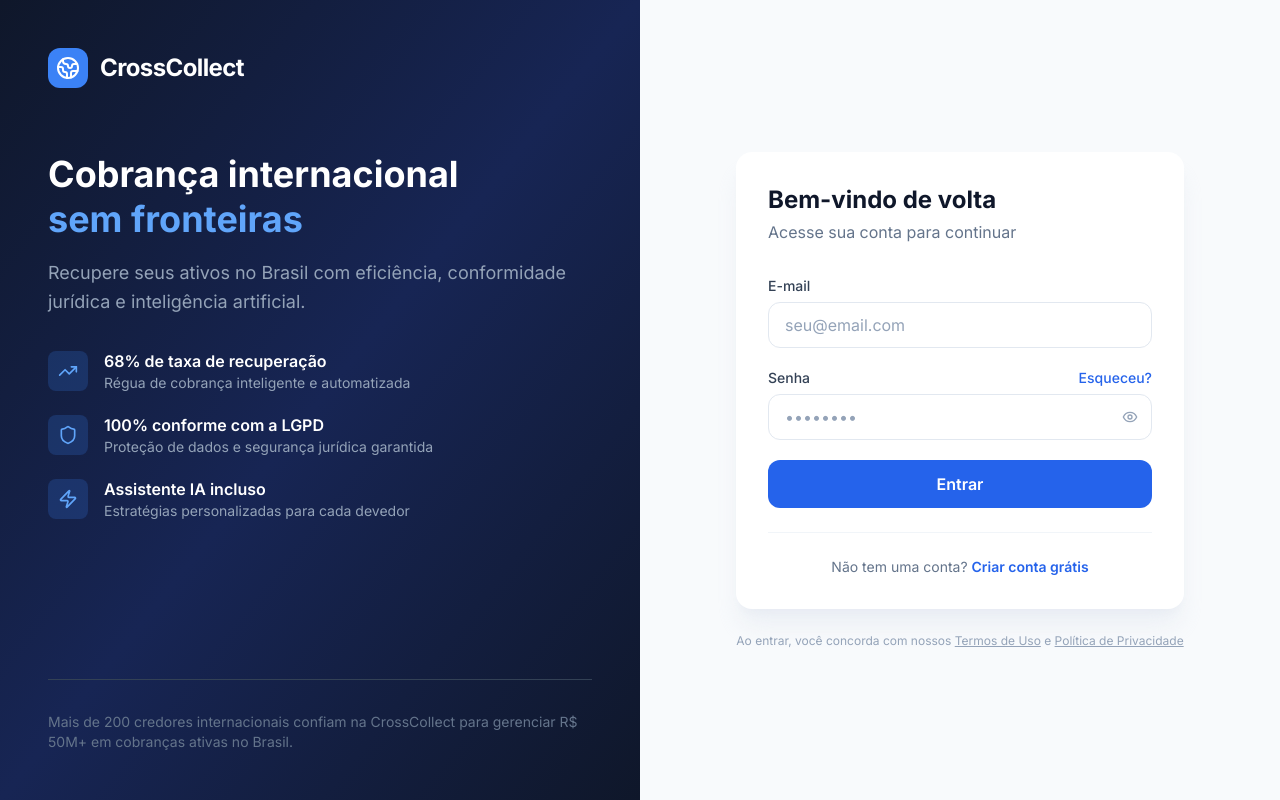
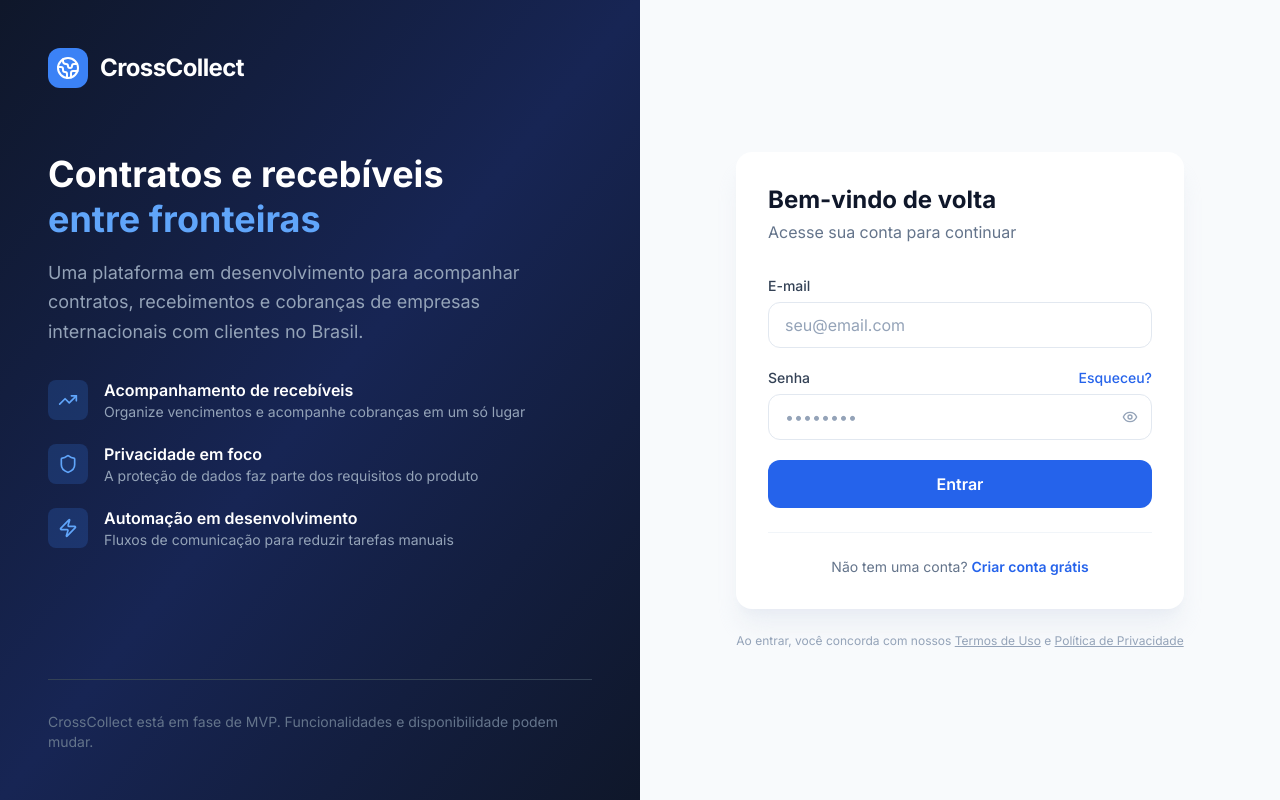
Before and after one commit to alessandromayer/crosscollect, a Next.js app: page /login in a window 1280 px wide. Built offline with nearby package versions, Linux system fonts and the light colour scheme.

Commit message:
Remove unsupported claims from login marketing panel

```diff
--- a/app/(auth)/login/page.tsx
+++ b/app/(auth)/login/page.tsx
@@ -34,11 +34,11 @@ export default function LoginPage() {
           <div className="space-y-8">
             <div>
               <h1 className="text-4xl font-bold text-white leading-tight mb-4">
-                Cobrança internacional<br />
-                <span className="text-blue-400">sem fronteiras</span>
+                Contratos e recebíveis<br />
+                <span className="text-blue-400">entre fronteiras</span>
               </h1>
               <p className="text-slate-400 text-lg leading-relaxed">
-                Recupere seus ativos no Brasil com eficiência, conformidade jurídica e inteligência artificial.
+                Uma plataforma em desenvolvimento para acompanhar contratos, recebimentos e cobranças de empresas internacionais com clientes no Brasil.
               </p>
             </div>
 
@@ -46,18 +46,18 @@ export default function LoginPage() {
               {[
                 {
                   icon: TrendingUp,
-                  title: "68% de taxa de recuperação",
-                  desc: "Régua de cobrança inteligente e automatizada",
+                  title: "Acompanhamento de recebíveis",
+                  desc: "Organize vencimentos e acompanhe cobranças em um só lugar",
                 },
                 {
                   icon: Shield,
-                  title: "100% conforme com a LGPD",
-                  desc: "Proteção de dados e segurança jurídica garantida",
+                  title: "Privacidade em foco",
+                  desc: "A proteção de dados faz parte dos requisitos do produto",
                 },
                 {
                   icon: Zap,
-                  title: "Assistente IA incluso",
-                  desc: "Estratégias personalizadas para cada devedor",
+                  title: "Automação em desenvolvimento",
+                  desc: "Fluxos de comunicação para reduzir tarefas manuais",
                 },
               ].map(({ icon: Icon, title, desc }) => (
                 <div key={title} className="flex items-start gap-4">
@@ -76,8 +76,7 @@ export default function LoginPage() {
 
         <div className="border-t border-slate-700 pt-8">
           <p className="text-slate-500 text-sm">
-            Mais de 200 credores internacionais confiam na CrossCollect para gerenciar
-            R$ 50M+ em cobranças ativas no Brasil.
+            CrossCollect está em fase de MVP. Funcionalidades e disponibilidade podem mudar.
           </p>
         </div>
       </div>
```
